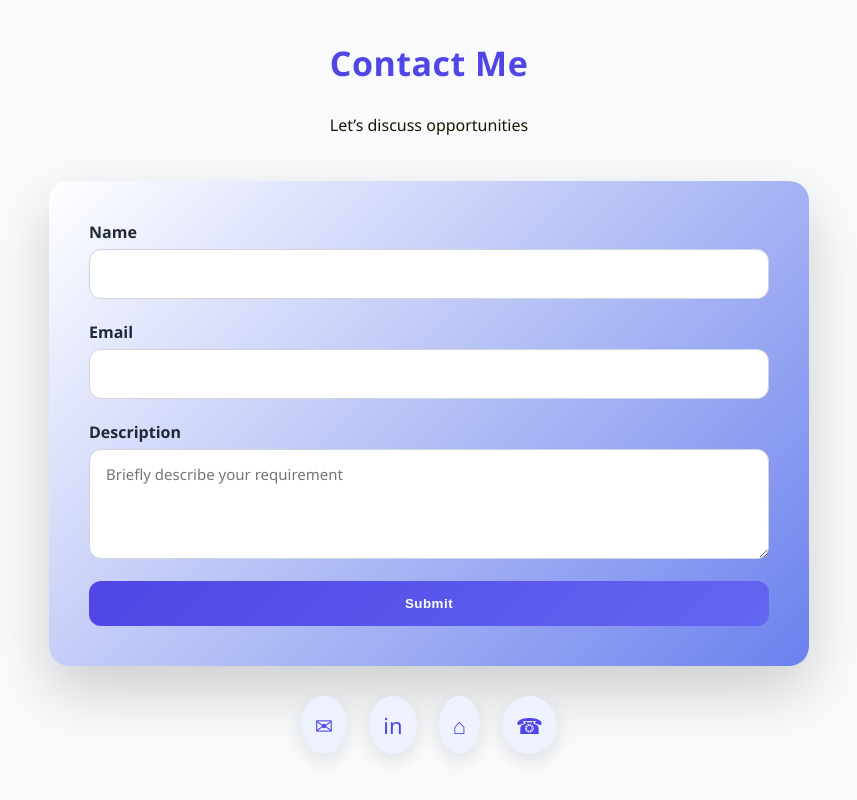
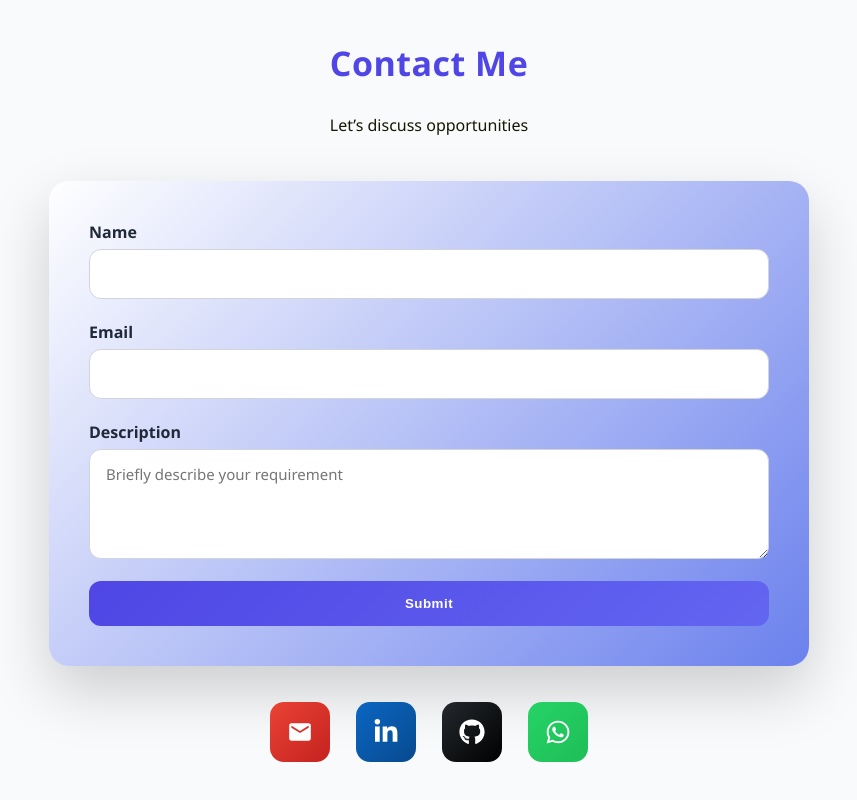
Before and after one commit to Ranjanmahatook/my-portfolio, a React (Vite) app: page / in a window 1280 px wide. Shown: the part 1116-1916 px from the top of the page, without its empty margins (211-1068 px from the left). Built offline with nearby package versions, Linux system fonts and the light colour scheme; the HTML template or start-up script is replaced by a standard one.

Commit message:
New Icons

```diff
--- a/package.json
+++ b/package.json
@@ -12,7 +12,8 @@
   "dependencies": {
     "@emailjs/browser": "^4.4.1",
     "react": "^19.2.0",
-    "react-dom": "^19.2.0"
+    "react-dom": "^19.2.0",
+    "react-icons": "^5.5.0"
   },
   "devDependencies": {
     "@eslint/js": "^9.39.1",
--- a/src/App.css
+++ b/src/App.css
@@ -42,7 +42,7 @@ body {
     background: #ffffff;
     border-radius: 10px;
     padding: 14px 18px;
-  box-shadow: 0 12px 30px rgba(0,0,0,0.15);
+    box-shadow: 0 12px 30px rgba(0, 0, 0, 0.15);
     display: flex;
     flex-direction: column;
     gap: 12px;
@@ -74,21 +74,26 @@ body {
 .header-inner {
     display: flex;
     align-items: center;
-  justify-content: flex-start; /* keep content left */
-  gap: 32px; /* space between image and text */
-  padding-left: 80px; /* pushes everything left nicely */
+    justify-content: flex-start;
+    /* keep content left */
+    gap: 32px;
+    /* space between image and text */
+    padding-left: 80px;
+    /* pushes everything left nicely */
 }
 
 
 /* Image */
 .profile-img {
-  width: 120px;      /* bigger */
+    width: 120px;
+    /* bigger */
     height: 120px;
     object-fit: cover;
     border-radius: 12px;
     border: 3px solid #ffffff;
     box-shadow: 0 10px 24px rgba(0, 0, 0, 0.3);
-  margin-right: 10px; /* extra breathing space */
+    margin-right: 10px;
+    /* extra breathing space */
 }
 
 
@@ -112,6 +117,7 @@ body {
         text-align: center;
     }
 }
+
 /* Smooth typing appearance */
 .typewriter {
     white-space: nowrap;
@@ -126,6 +132,7 @@ body {
         opacity: 0;
         transform: translateY(4px);
     }
+
     to {
         opacity: 1;
         transform: translateY(0);
@@ -162,8 +169,10 @@ body {
 .skill-card {
     background: rgb(74, 89, 184);
     color: #ffffff;
-  padding: 18px 14px;        /* more horizontal padding */
-  min-height: 50px;          /* controls height */
+    padding: 18px 14px;
+    /* more horizontal padding */
+    min-height: 50px;
+    /* controls height */
     border-radius: 14px;
 
     display: flex;
@@ -174,6 +183,7 @@ body {
     box-shadow: 0 10px 25px rgba(206, 45, 45, 0.08);
     transition: transform 0.3s ease, box-shadow 0.3s ease;
 }
+
 /* Hover: zoom + soft glow */
 .skill-card:hover {
     transform: scale(1.08);
@@ -308,71 +318,83 @@ body {
 
 /* Icon base */
 .contact-icons {
-  margin-top: 30px;
+  margin-top: 36px;
   display: flex;
   justify-content: center;
-  gap: 22px;
+  gap: 26px;
 }
 
+/* Icon container */
 .contact-icons .icon {
-  font-size: 22px;
-  padding: 14px;
-  border-radius: 50%;
-  background: #eef2ff;
-  color: #4f46e5;
-  transition: all 0.3s ease;
-  box-shadow: 0 8px 20px rgba(0,0,0,0.1);
+  width: 60px;                 /* bigger */
+  height: 60px;
+  border-radius: 14px;         /* square with smooth corners */
+  display: flex;
+  align-items: center;
+  justify-content: center;
   text-decoration: none;
+  position: relative;
+  overflow: hidden;
+  transition:
+    transform 0.35s ease,
+    box-shadow 0.35s ease,
+    filter 0.35s ease;
 }
 
-.contact-icons .icon:hover {
-  transform: translateY(-4px) scale(1.1);
-  background: #4f46e5;
+/* SVG icon size */
+.contact-icons .icon svg {
+  width: 26px;
+  height: 26px;
   color: #ffffff;
-  box-shadow: 0 15px 35px rgba(79, 70, 229, 0.45);
+  z-index: 2;
+}
+
+/* Subtle shine layer */
+.contact-icons .icon::before {
+  content: "";
+  position: absolute;
+  inset: 0;
+  background: linear-gradient(
+    120deg,
+    rgba(255, 255, 255, 0.15),
+    rgba(255, 255, 255, 0.05),
+    rgba(255, 255, 255, 0.15)
+  );
+  opacity: 0;
+  transition: opacity 0.35s ease;
+}
+
+/* Brand colors */
+.icon.email {
+  background: linear-gradient(135deg, #ea4335, #c5221f);
+}
+
+.icon.linkedin {
+  background: linear-gradient(135deg, #0a66c2, #084a8f);
+}
+
+.icon.github {
+  background: linear-gradient(135deg, #24292e, #000000);
+}
+
+.icon.whatsapp {
+  background: linear-gradient(135deg, #25d366, #1ebe57);
 }
 
 /* Hover animation */
-.icon:hover {
-  transform: translateY(-6px) scale(1.08);
-  color: #fff;
+.contact-icons .icon:hover {
+  transform: translateY(-8px) scale(1.08);
+  box-shadow:
+    0 18px 40px rgba(0, 0, 0, 0.35),
+    0 0 18px rgba(255, 255, 255, 0.15);
+  filter: brightness(1.05);
 }
 
-/* Brand colors */
-.icon.email:hover {
-  background: #ef4444;
+.contact-icons .icon:hover::before {
+  opacity: 1;
 }
 
-.icon.linkedin:hover {
-  background: #0a66c2;
+/* Click feedback */
+.contact-icons .icon:active {
+  transform: scale(0.95);
 }
-
-.icon.github:hover {
-  background: #111827;
-}
-
-.icon.whatsapp:hover {
-  background: #22c55e;
-}
-
-/* Tooltip */
-.icon::after {
-  content: attr(data-tooltip);
-  position: absolute;
-  bottom: -34px;
-  background: #111827;
-  color: #fff;
-  padding: 4px 8px;
-  font-size: 12px;
-  border-radius: 6px;
-  opacity: 0;
-  pointer-events: none;
-  transform: translateY(6px);
-  transition: all 0.25s ease;
-  white-space: nowrap;
-}
-
-.icon:hover::after {
-  opacity: 1;
-  transform: translateY(0);
-}
--- a/src/components/ContactForm.jsx
+++ b/src/components/ContactForm.jsx
@@ -1,3 +1,5 @@
+import { FaWhatsapp, FaGithub, FaLinkedinIn } from "react-icons/fa";
+import { MdEmail } from "react-icons/md";
 import { useRef } from "react";
 import emailjs from "@emailjs/browser";
 
@@ -74,9 +76,9 @@ const ContactForm = () => {
   <a
     href="mailto:i.ranjan1115@gmail.com"
     className="icon email"
-    data-tooltip="Email"
+    aria-label="Email"
   >
-    ✉
+    <MdEmail />
   </a>
 
   {/* LinkedIn */}
@@ -85,32 +87,33 @@ const ContactForm = () => {
     target="_blank"
     rel="noopener noreferrer"
     className="icon linkedin"
+    aria-label="LinkedIn"
   >
-  in
+    <FaLinkedinIn />
   </a>
+
   {/* GitHub */}
   <a
     href="https://github.com/Ranjanmahatook"
     target="_blank"
-    rel="noreferrer"
+    rel="noopener noreferrer"
     className="icon github"
-    data-tooltip="GitHub"
+    aria-label="GitHub"
   >
-    ⌂
+    <FaGithub />
   </a>
 
   {/* WhatsApp */}
   <a
     href="https://wa.me/917300471976"
     target="_blank"
-    rel="noreferrer"
+    rel="noopener noreferrer"
     className="icon whatsapp"
-    data-tooltip="WhatsApp"
+    aria-label="WhatsApp"
   >
-    ☎
+    <FaWhatsapp />
   </a>
 </div>
-
     </section>
   );
 };
```
Also changed, not shown: 1 other file (tests, documents, lock files or other folders). Lines whose indentation alone changed are shown as unchanged.
